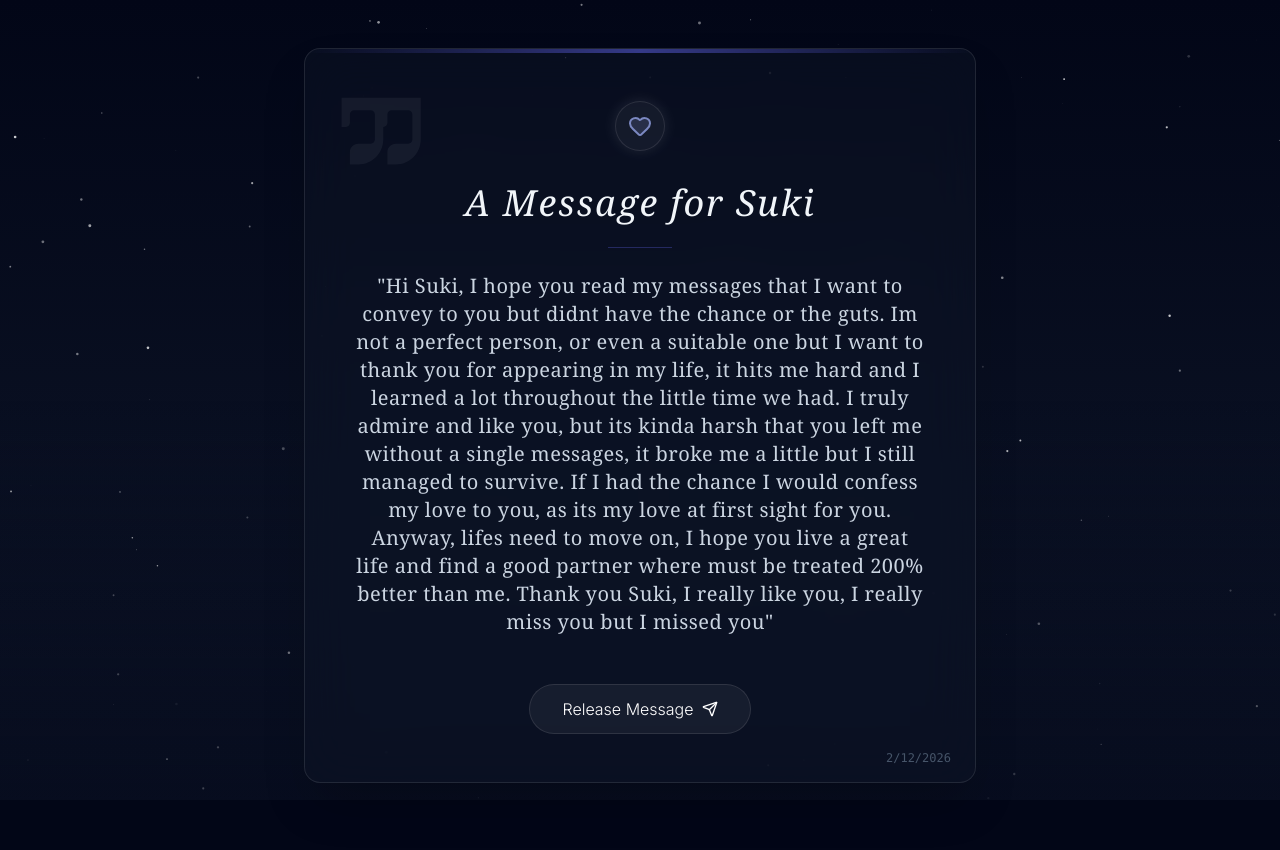
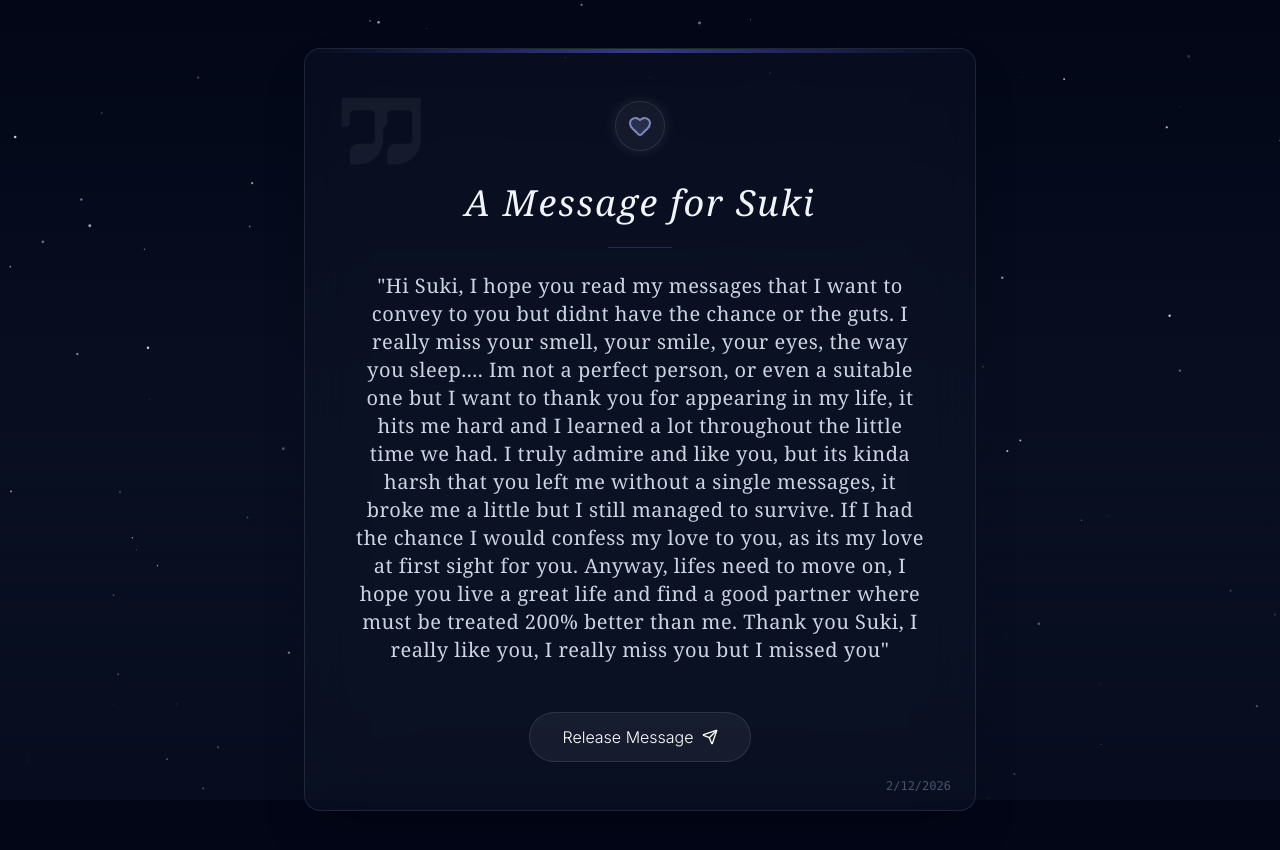
Before and after one commit to jeffthecool9/14-feb-26, a React (Vite) app: page / in a window 1280 px wide. Shown: the top 850 px of the page. Built offline with nearby package versions, Linux system fonts and the light colour scheme; a web font is replaced by a local one.

Commit message:
Update constants.ts

```diff
--- a/constants.ts
+++ b/constants.ts
@@ -1 +1 @@
-export const CONFESSION_TEXT = `Hi Suki, I hope you read my messages that I want to convey to you but didnt have the chance or the guts. Im not a perfect person, or even a suitable one but I want to thank you for appearing in my life, it hits me hard and I learned a lot throughout the little time we had. I truly admire and like you, but its kinda harsh that you left me without a single messages, it broke me a little but I still managed to survive. If I had the chance I would confess my love to you, as its my love at first sight for you. Anyway, lifes need to move on, I hope you live a great life and find a good partner where must be treated 200% better than me. Thank you Suki, I really like you, I really miss you but I missed you`;
+export const CONFESSION_TEXT = `Hi Suki, I hope you read my messages that I want to convey to you but didnt have the chance or the guts. I really miss your smell, your smile, your eyes, the way you sleep.... Im not a perfect person, or even a suitable one but I want to thank you for appearing in my life, it hits me hard and I learned a lot throughout the little time we had. I truly admire and like you, but its kinda harsh that you left me without a single messages, it broke me a little but I still managed to survive. If I had the chance I would confess my love to you, as its my love at first sight for you. Anyway, lifes need to move on, I hope you live a great life and find a good partner where must be treated 200% better than me. Thank you Suki, I really like you, I really miss you but I missed you`;
```
